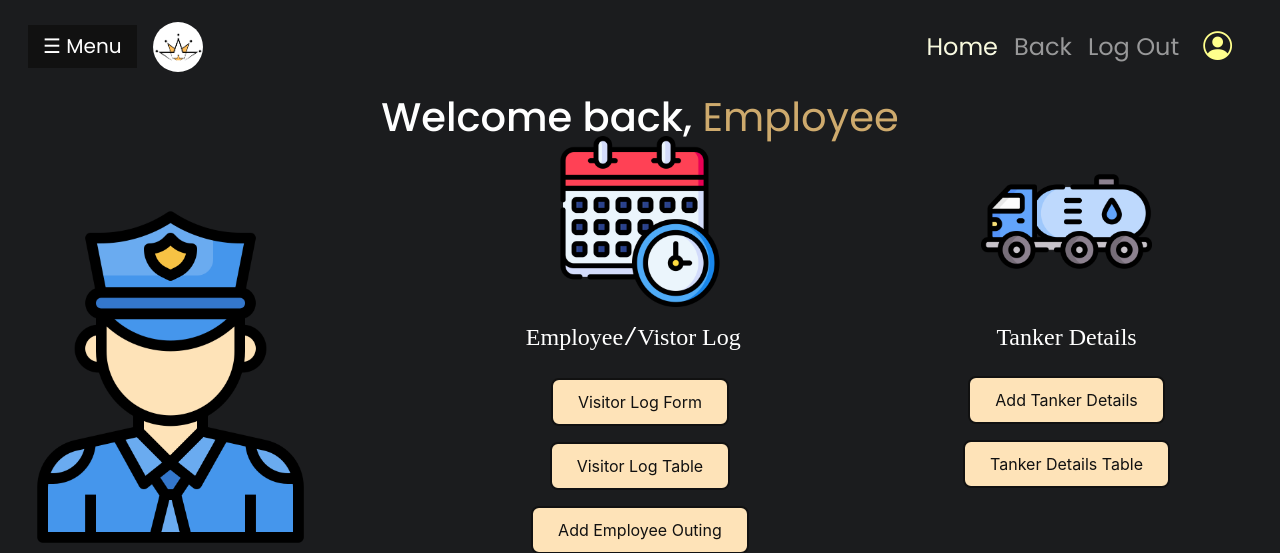
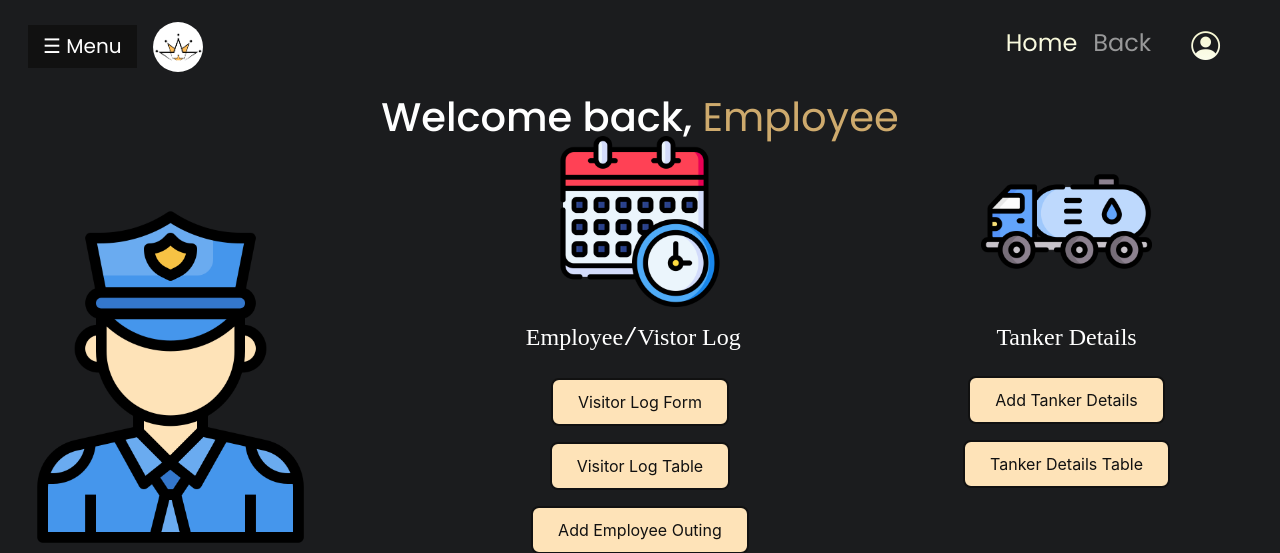
Before and after one commit to varad0207/Deltin-DeltaStaar, a PHP site: page /views/dashboard_testing.php in a window 1280 px wide. Shown: the top 553 px of the page. Run offline with PHP 8.4, Linux system fonts and the light colour scheme; the visitor is signed in with stand-in values (Sample User, id 1); data comes from the database, SQL or seed files in the repository; data that the repository does not hold is empty; some libraries are stand-ins or nearby versions; some web fonts are replaced.

Commit message:
navbar accountinfo

```diff
--- a/controllers/includes/navbar.php
+++ b/controllers/includes/navbar.php
@@ -104,22 +104,64 @@ if (basename($_SERVER['PHP_SELF'], '.php') != "dashboard")
                                 <a class="nav-link active1" aria-current="page" onclick="window.history.back()">Back</a>
                             </li>
                         <?php } ?>
-                        <li class="nav-item">
+                        <!-- <li class="nav-item">
                             <a class="nav-link active1" id="adminlogin"
                                 href="../<?php echo $link; ?>controllers/logout.php">Log Out</a>
-                        </li>
+                        </li> -->
 
-                        <li class="nav-item p-1 ps-3" style="align-items: center; justify-content:center; display:flex;">
+                        <!-- <li class="nav-item p-1 ps-3" style="align-items: center; justify-content:center; display:flex;">
                         <?php  $EmpName_row = mysqli_fetch_assoc(mysqli_query($conn, "SELECT * FROM employee where emp_code='{$_SESSION['emp_code']}'")); ?>
                             <i class="bi bi-person-circle" style="font-size: 1.8rem; color: #FFFF8C; padding:0;"></i>
 
+                        </li> -->
+
+                        <li class="nav-item px-4">
+
+                            <div class="dropdown">
+                                <a class="nav-link active" id="dropdownMenuButton" aria-haspopup="true"
+                                    aria-expanded="false" aria-current="page" href="#" data-toggle="dropdown"
+                                    data-placement="bottom" title="Configure">
+
+
+                                    <p style="color: #FFFF8C; font-size:1.5rem; margin-bottom: 0;">
+                                        <i class="bi bi-person-circle" style="font-size: 1.8rem; color: #FFFF8C; padding:0;"></i>
+                                        <?= $EmpName_row['fname'] ?>
+                                    </p>
+
+                                </a>
+                                <div class="dropdown-menu dropdown-menu-right" aria-labelledby="dropdownMenuButton">
+                                    <a class="dropdown-item" href="../views/config/reset_password.php">Change Password</a>
+                                    <a class="dropdown-item" id="adminlogin" href="../<?php echo $link; ?>controllers/logout.php">Log Out</a>
+                                </div>
+                            </div>
                         </li>
-                        <li class="nav-item p-2">
-                            <p class="" style="color: #FFFF8C; font-size:1.5rem; margin-bottom:0px; align-items: center; justify-content:center; display:flex;">
-                                <?= $EmpName_row['fname'] ?>
-                            </p>
-                        </li>
-                    </ul>
+                        <!--
+                        <li class="nav-item">
+                            <div class="btn-group">
+                                <button type="button" class="btn btn-secondary dropdown-toggle" data-bs-toggle="dropdown" data-bs-display="static" aria-expanded="false">
+                                    <i class="bi bi-person-circle" style="font-size: 1.8rem; color: #FFFF8C; padding:0;"></i>
+
+                                    <p style="color: #FFFF8C; font-size:1.5rem; margin-bottom:0px; align-items: center; justify-content:center; display:flex;">
+                                        <?= $EmpName_row['fname'] ?>
+                                    </p>
+                                </button>
+                                <ul class="dropdown-menu dropdown-menu-lg-end">
+                                    <li>
+                                        <button class="dropdown-item" type="button" href="../views/config/reset_password.php">
+                                            Change Password
+                                        </button>
+                                    </li>
+                                    <li>
+                                        <button class="dropdown-item" type="button" id="adminlogin" href="../<?php echo $link; ?>controllers/logout.php">
+                                            Log Out
+                                        </button>
+                                    </li>
+                                </ul>
+                            </div>
+                        </li> -->
+
+
+
                 </div>
             <?php } ?>
         </div>
--- a/css/style.css
+++ b/css/style.css
@@ -3,6 +3,7 @@
 .navbar-nav{
     padding-right: 2rem;
 }
+
 
 .bgcolor {
     font-family: 'Bungee Spice', cursive;
```
